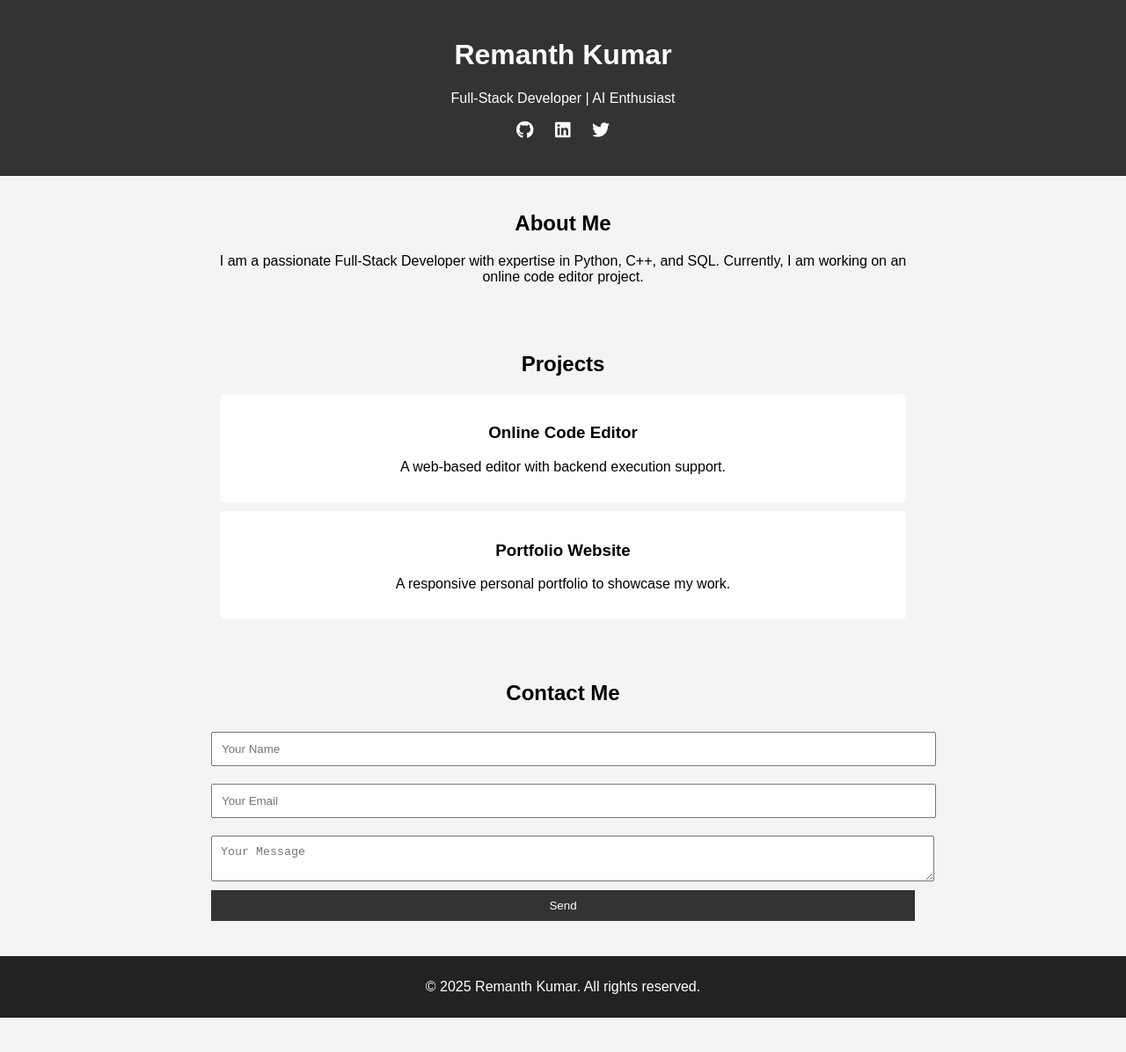
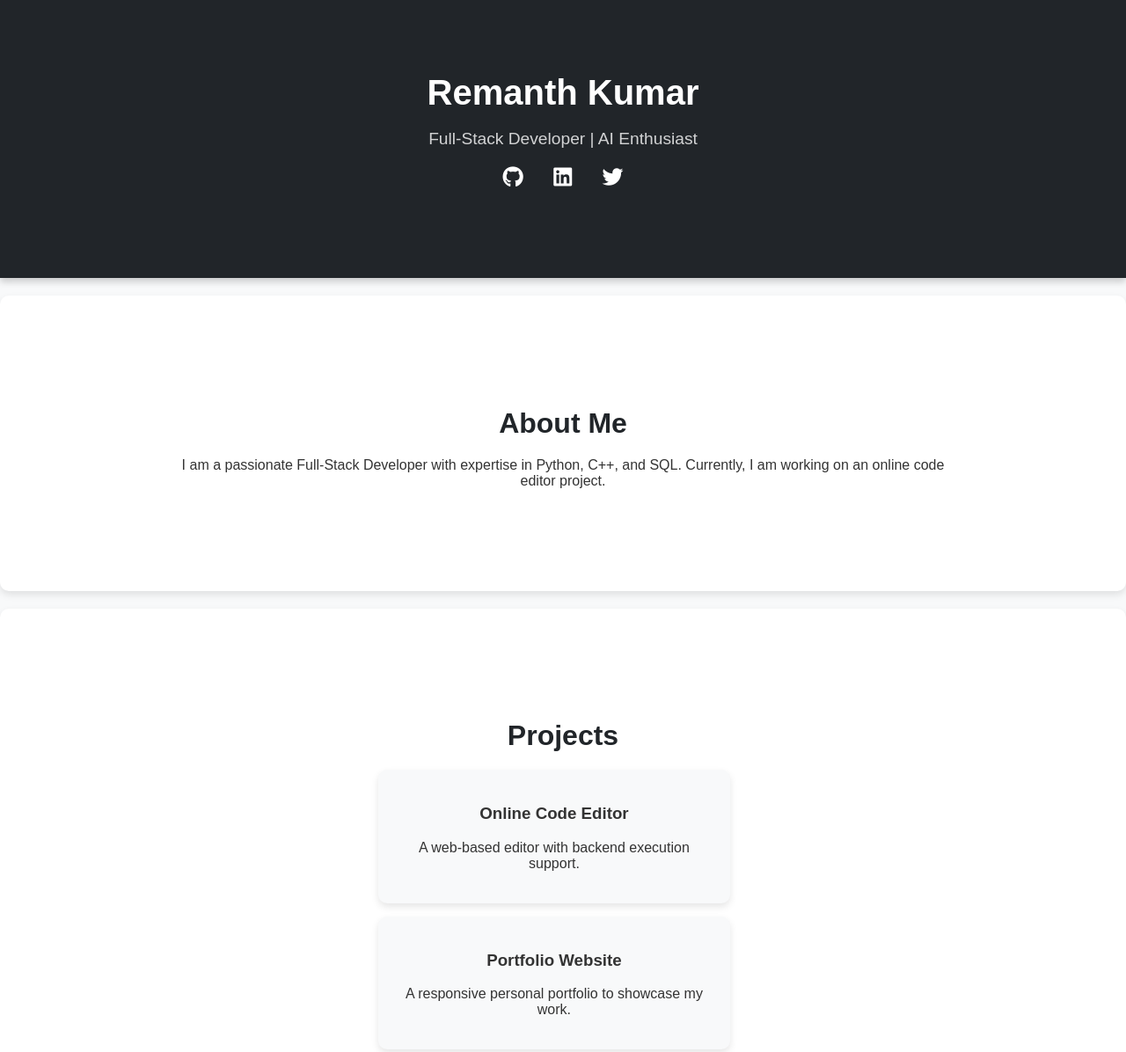
Before and after one commit to Remanthkumarpinniboina/Portfolio-Website, a plain HTML site: page index.html in a window 1280 px wide. Shown: the part 17-1213 px from the top of the page at 88% size. Before the commit the page ends 1174 px from the top, so only its background shows below. Drawn offline with Linux system fonts and the light colour scheme.

Commit message:
Update styles.css

```diff
--- a/styles.css
+++ b/styles.css
@@ -1,59 +1,127 @@
+/* General Styles */
 body {
-    font-family: Arial, sans-serif;
+    font-family: 'Poppins', sans-serif;
     margin: 0;
     padding: 0;
+    background: #f8f9fa;
+    color: #333;
     text-align: center;
-    background: #f4f4f4;
 }
 
+/* Header */
 header {
-    background: #333;
+    background: #212529;
     color: white;
-    padding: 20px;
+    padding: 40px 20px;
+    text-align: center;
+    box-shadow: 0 4px 8px rgba(0, 0, 0, 0.2);
+}
+header h1 {
+    margin: 0;
+    font-size: 2.5rem;
+}
+header p {
+    font-size: 1.2rem;
+    opacity: 0.8;
+}
+.social-links {
+    margin-top: 15px;
+}
+.social-links a {
+    color: white;
+    margin: 0 15px;
+    font-size: 24px;
+    text-decoration: none;
+    transition: transform 0.3s ease-in-out;
+}
+.social-links a:hover {
+    transform: scale(1.2);
 }
 
+/* Sections */
 .container {
-    max-width: 800px;
+    max-width: 900px;
     margin: auto;
-    padding: 20px;
+    padding: 60px 20px;
+    text-align: center;
+}
+section {
+    background: white;
+    margin: 20px auto;
+    padding: 40px 20px;
+    border-radius: 10px;
+    box-shadow: 0 4px 8px rgba(0, 0, 0, 0.1);
+}
+section h2 {
+    font-size: 2rem;
+    color: #212529;
+    margin-bottom: 20px;
 }
 
-.social-links a {
-    color: white;
-    margin: 0 10px;
-    font-size: 20px;
-    text-decoration: none;
+/* Projects */
+.projects {
+    display: flex;
+    flex-wrap: wrap;
+    justify-content: center;
+}
+.project {
+    background: #f8f9fa;
+    padding: 20px;
+    margin: 15px;
+    border-radius: 10px;
+    width: 80%;
+    max-width: 400px;
+    box-shadow: 0 4px 8px rgba(0, 0, 0, 0.1);
+    transition: transform 0.3s;
+}
+.project:hover {
+    transform: translateY(-5px);
 }
 
-.projects .project {
-    background: white;
-    margin: 10px;
-    padding: 15px;
-    border-radius: 5px;
-}
-
+/* Contact Form */
 .contact form {
     display: flex;
     flex-direction: column;
+    align-items: center;
+}
+.contact input, .contact textarea {
+    width: 100%;
+    max-width: 500px;
+    padding: 12px;
+    margin: 10px 0;
+    border: 1px solid #ccc;
+    border-radius: 5px;
+    font-size: 1rem;
+}
+.contact button {
+    background: #212529;
+    color: white;
+    padding: 12px 20px;
+    border: none;
+    border-radius: 5px;
+    font-size: 1rem;
+    cursor: pointer;
+    transition: background 0.3s;
+}
+.contact button:hover {
+    background: #343a40;
 }
 
-.contact input, .contact textarea {
-    margin: 10px 0;
-    padding: 10px;
-    width: 100%;
+/* Footer */
+footer {
+    background: #212529;
+    color: white;
+    padding: 20px;
+    margin-top: 20px;
 }
 
-.contact button {
-    background: #333;
-    color: white;
-    padding: 10px;
-    border: none;
-    cursor: pointer;
+/* Responsive Design */
+@media (max-width: 768px) {
+    .container {
+        padding: 40px 15px;
+    }
+    .projects {
+        flex-direction: column;
+        align-items: center;
+    }
 }
-
-footer {
-    background: #222;
-    color: white;
-    padding: 10px;
-    margin-top: 20px;
-}
```
